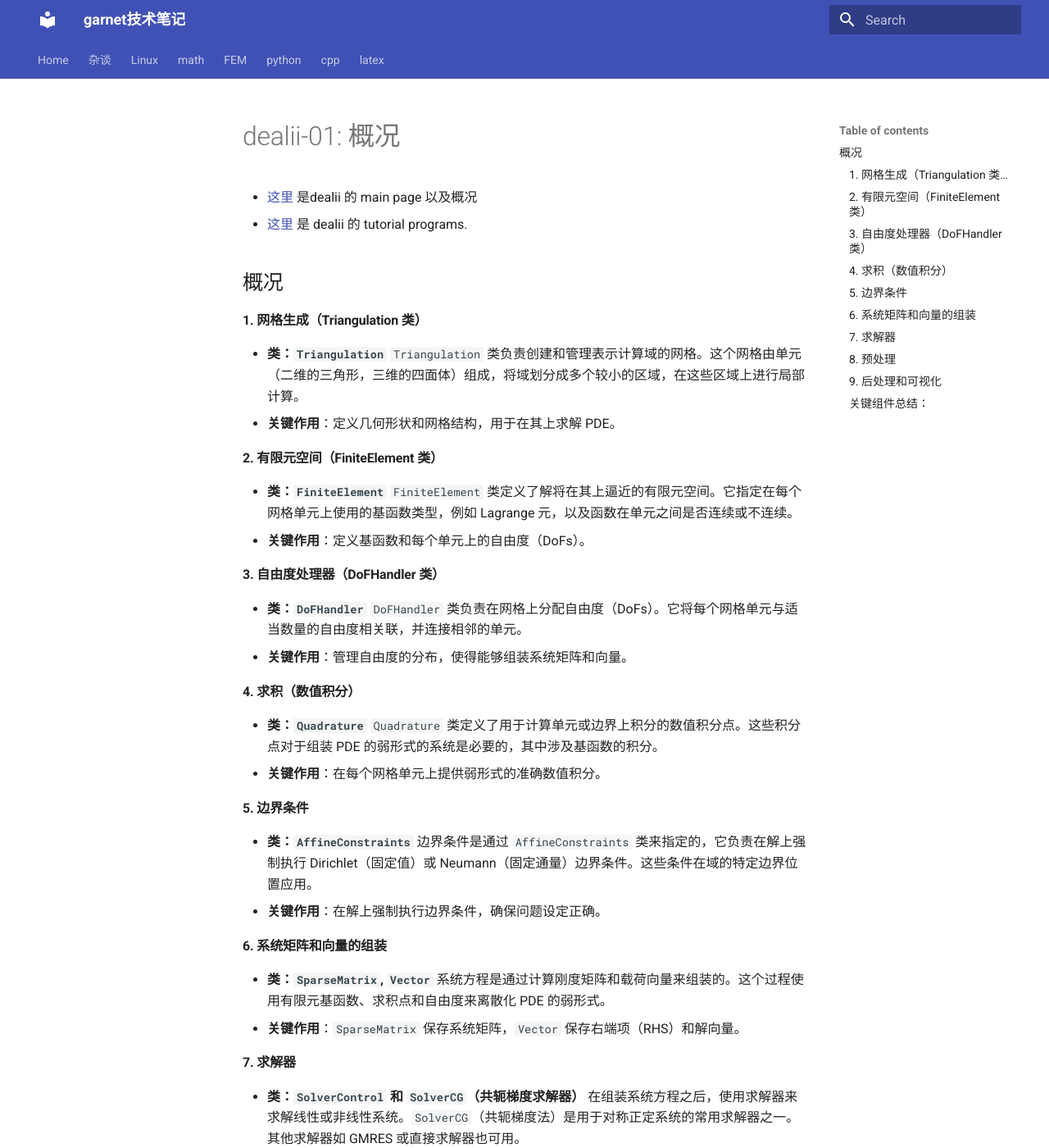
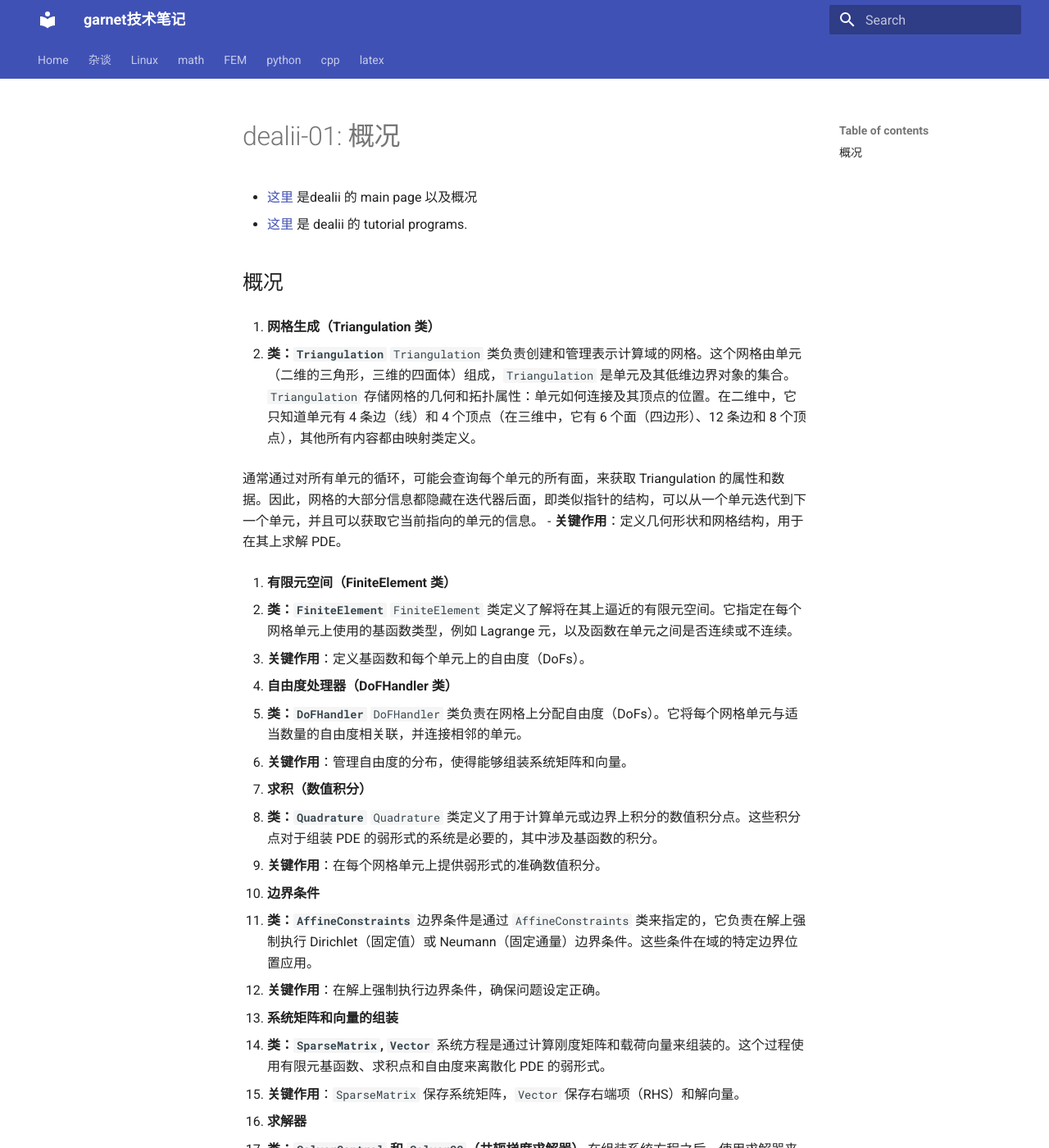
Before and after one commit to ymma98/technotes, an MkDocs documentation site: the page built from docs/FEM/dealii-01_概况.md, in a window 1280 px wide and 1400 px high. Shown: the whole window at 82% size. Built offline with MkDocs 1.6.1 and Material for MkDocs 9.7.7, drawn with Linux system fonts in a browser that asks for light colours.

Commit message:
docs/FEM/dealii-01_概况.md updated from https://stackedit.cn/

```diff
--- a/docs/FEM/dealii-01_概况.md
+++ b/docs/FEM/dealii-01_概况.md
@@ -5,52 +5,54 @@
 
 ## 概况
 
-#### 1. **网格生成（Triangulation 类）**
+1. **网格生成（Triangulation 类）**
 
--   **类：`Triangulation`** `Triangulation` 类负责创建和管理表示计算域的网格。这个网格由单元（二维的三角形，三维的四面体）组成，将域划分成多个较小的区域，在这些区域上进行局部计算。
+-   **类：`Triangulation`** `Triangulation` 类负责创建和管理表示计算域的网格。这个网格由单元（二维的三角形，三维的四面体）组成，`Triangulation` 是单元及其低维边界对象的集合。`Triangulation` 存储网格的几何和拓扑属性：单元如何连接及其顶点的位置。在二维中，它只知道单元有 4 条边（线）和 4 个顶点（在三维中，它有 6 个面（四边形）、12 条边和 8 个顶点），其他所有内容都由映射类定义。
+
+通常通过对所有单元的循环，可能会查询每个单元的所有面，来获取 Triangulation 的属性和数据。因此，网格的大部分信息都隐藏在迭代器后面，即类似指针的结构，可以从一个单元迭代到下一个单元，并且可以获取它当前指向的单元的信息。
 -   **关键作用**：定义几何形状和网格结构，用于在其上求解 PDE。
 
-#### 2. **有限元空间（FiniteElement 类）**
+2. **有限元空间（FiniteElement 类）**
 
 -   **类：`FiniteElement`** `FiniteElement` 类定义了解将在其上逼近的有限元空间。它指定在每个网格单元上使用的基函数类型，例如 Lagrange 元，以及函数在单元之间是否连续或不连续。
 -   **关键作用**：定义基函数和每个单元上的自由度（DoFs）。
 
-#### 3. **自由度处理器（DoFHandler 类）**
+3. **自由度处理器（DoFHandler 类）**
 
 -   **类：`DoFHandler`** `DoFHandler` 类负责在网格上分配自由度（DoFs）。它将每个网格单元与适当数量的自由度相关联，并连接相邻的单元。
 -   **关键作用**：管理自由度的分布，使得能够组装系统矩阵和向量。
 
-#### 4. **求积（数值积分）**
+4. **求积（数值积分）**
 
 -   **类：`Quadrature`** `Quadrature` 类定义了用于计算单元或边界上积分的数值积分点。这些积分点对于组装 PDE 的弱形式的系统是必要的，其中涉及基函数的积分。
 -   **关键作用**：在每个网格单元上提供弱形式的准确数值积分。
 
-#### 5. **边界条件**
+5. **边界条件**
 
 -   **类：`AffineConstraints`** 边界条件是通过 `AffineConstraints` 类来指定的，它负责在解上强制执行 Dirichlet（固定值）或 Neumann（固定通量）边界条件。这些条件在域的特定边界位置应用。
 -   **关键作用**：在解上强制执行边界条件，确保问题设定正确。
 
-#### 6. **系统矩阵和向量的组装**
+6. **系统矩阵和向量的组装**
 
 -   **类：`SparseMatrix`, `Vector`** 系统方程是通过计算刚度矩阵和载荷向量来组装的。这个过程使用有限元基函数、求积点和自由度来离散化 PDE 的弱形式。
 -   **关键作用**：`SparseMatrix` 保存系统矩阵，`Vector` 保存右端项（RHS）和解向量。
 
-#### 7. **求解器**
+7. **求解器**
 
 -   **类：`SolverControl` 和 `SolverCG`（共轭梯度求解器）** 在组装系统方程之后，使用求解器来求解线性或非线性系统。`SolverCG`（共轭梯度法）是用于对称正定系统的常用求解器之一。其他求解器如 GMRES 或直接求解器也可用。
 -   **关键作用**：求解系统方程，得到解向量。
 
-#### 8. **预处理**
+8. **预处理**
 
 -   **类：`PreconditionSSOR`, `PreconditionAMG`** 为了加快迭代求解器的收敛速度，通常使用预处理器。像 SSOR（对称逐次超松弛）或 AMG（代数多重网格）这样的预处理器可以改善系统的条件性，从而更容易求解。
 -   **关键作用**：提高迭代求解器的效率和收敛速度。
 
-#### 9. **后处理和可视化**
+9. **后处理和可视化**
 
 -   **类：`DataOut`** 一旦获得解，通常需要可视化或分析结果。`DataOut` 类允许将解数据导出为兼容可视化工具（如 ParaView 或 Visit）的格式。
 -   **关键作用**：输出解数据用于后处理和可视化。
 
-### 关键组件总结：
+* 关键组件总结：
 
 1.  **Triangulation**：创建和管理网格。
 2.  **FiniteElement**：定义有限元基函数。
```
Also changed, not shown: other parts of docs/FEM/dealii-01_概况.md (+3 -3 lines).
